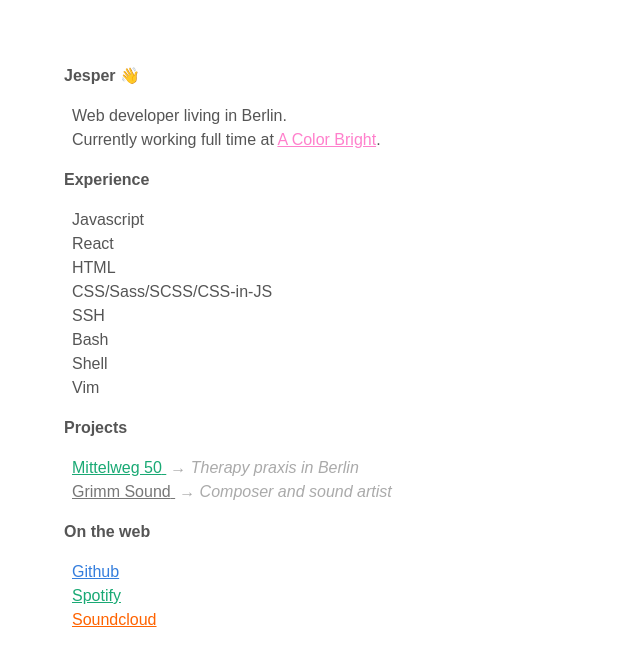
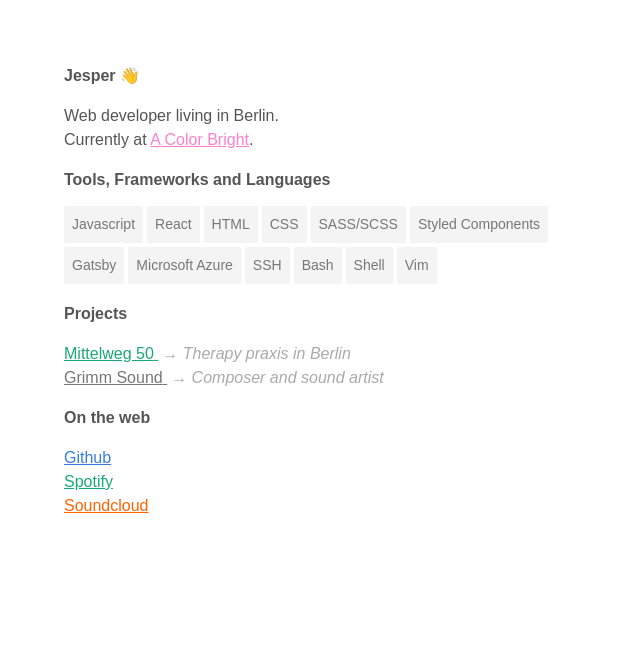
Before and after one commit to jryom/homepage, a plain HTML site: page index.html in a window 1280 px wide. Shown: the whole page, without its empty margins (0-640 px from the left). Drawn offline with nearby package versions, Linux system fonts and the light colour scheme.

Commit message:
more styles

```diff
--- a/index.html
+++ b/index.html
@@ -9,27 +9,31 @@
   <link rel="stylesheet" href="https://unpkg.com/tachyons@4/css/tachyons.min.css">
 </head>
 
-<body class="ma5 avenir fw4 lh-copy mid-gray">
-  <h1 class="f5 fw6">Jesper 👋</h1>
-  <p class="ph2">
+<body class="f6 f5-ns ma4 ma5-ns avenir fw4 lh-copy mid-gray">
+  <h1 class="f6 f5-ns fw6">Jesper 👋</h1>
+  <p class="">
     Web developer living in Berlin.<br>
-    Currently working full time at <a class="pink" href="http://www.acolorbright.com">A Color Bright</a>.
+    Currently at <a class="pink" href="http://www.acolorbright.com">A Color Bright</a>.
   </p>
-  <h2 class="f5 fw6">
-    Experience
+  <h2 class="f6 f5-ns fw6">
+    Tools, Frameworks and Languages
   </h2>
-  <ul class="list ph2">
-    <li>Javascript</li>
-    <li>React</li>
-    <li>HTML</li>
-    <li>CSS/Sass/SCSS/CSS-in-JS</li>
-    <li>SSH</li>
-    <li>Bash</li>
-    <li>Shell</li>
-    <li>Vim</li>
+  <ul class="list ph0 cf gray mw6 f7 f6-ns">
+    <li class="dib mb1 mr1 pa2 br1 bg-near-white fl">Javascript</li>
+    <li class="dib mb1 mr1 pa2 br1 bg-near-white fl">React</li>
+    <li class="dib mb1 mr1 pa2 br1 bg-near-white fl">HTML</li>
+    <li class="dib mb1 mr1 pa2 br1 bg-near-white fl">CSS</li>
+    <li class="dib mb1 mr1 pa2 br1 bg-near-white fl">SASS/SCSS</li>
+    <li class="dib mb1 mr1 pa2 br1 bg-near-white fl">Styled Components</li>
+    <li class="dib mb1 mr1 pa2 br1 bg-near-white fl">Gatsby</li>
+    <li class="dib mb1 mr1 pa2 br1 bg-near-white fl">Microsoft Azure</li>
+    <li class="dib mb1 mr1 pa2 br1 bg-near-white fl">SSH</li>
+    <li class="dib mb1 mr1 pa2 br1 bg-near-white fl">Bash</li>
+    <li class="dib mb1 mr1 pa2 br1 bg-near-white fl">Shell</li>
+    <li class="dib mb1 mr1 pa2 br1 bg-near-white fl">Vim</li>
   </ul>
-  <h2 class="f5 fw6">Projects</h2>
-  <ul class="list ph2">
+  <h2 class="f6 f5-ns fw6">Projects</h2>
+  <ul class="list ph0">
     <li>
       <div>
         <a class="green" href="https://www.mittelweg50.com">
@@ -48,7 +52,7 @@
     </li>
   </ul>
   <h2 class="f5 fw6">On the web</h2>
-  <ul class="list ph2">
+  <ul class="list ph0">
     <li><a href="https://github.com/jevver" class="blue">Github</a></li>
     <li><a href="https://open.spotify.com/artist/6QAXPFWafsrhltnhogrQ1P" class="green">Spotify</a></li>
     <li><a href="https://soundcloud.com/jesper-ryom" class="orange">Soundcloud</a></li>
```
